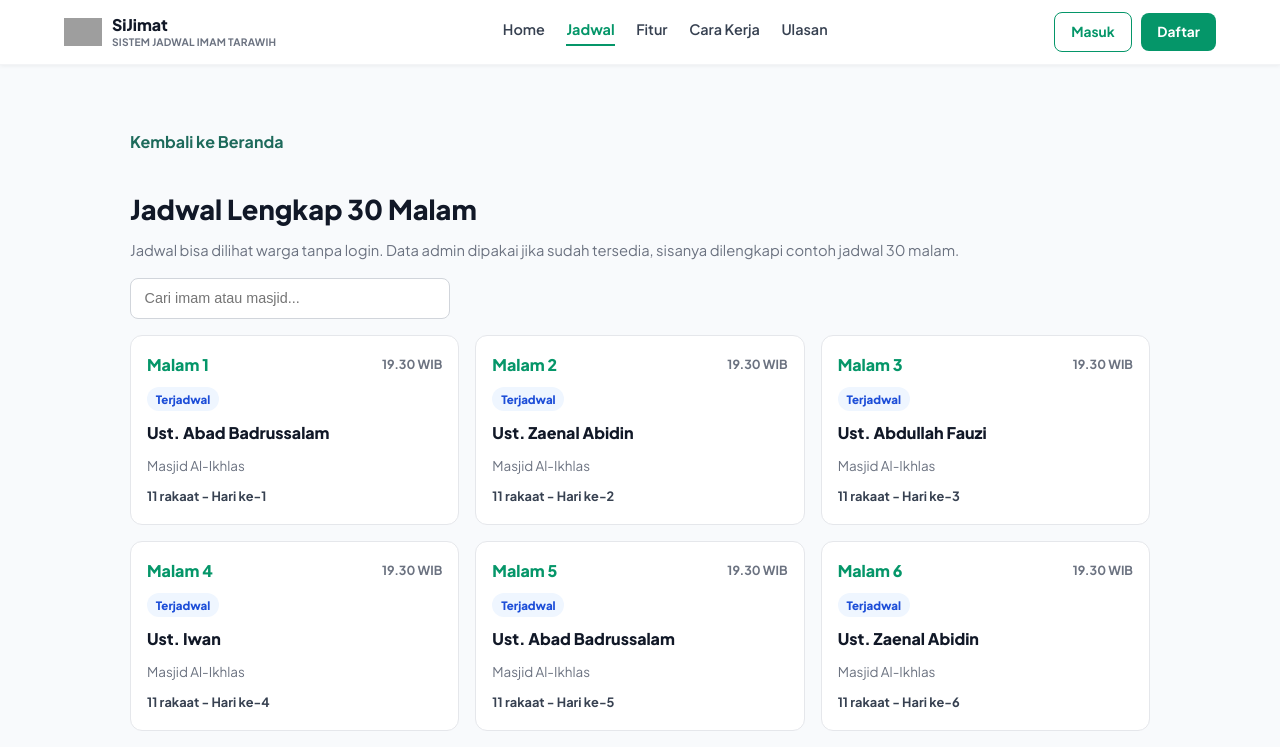
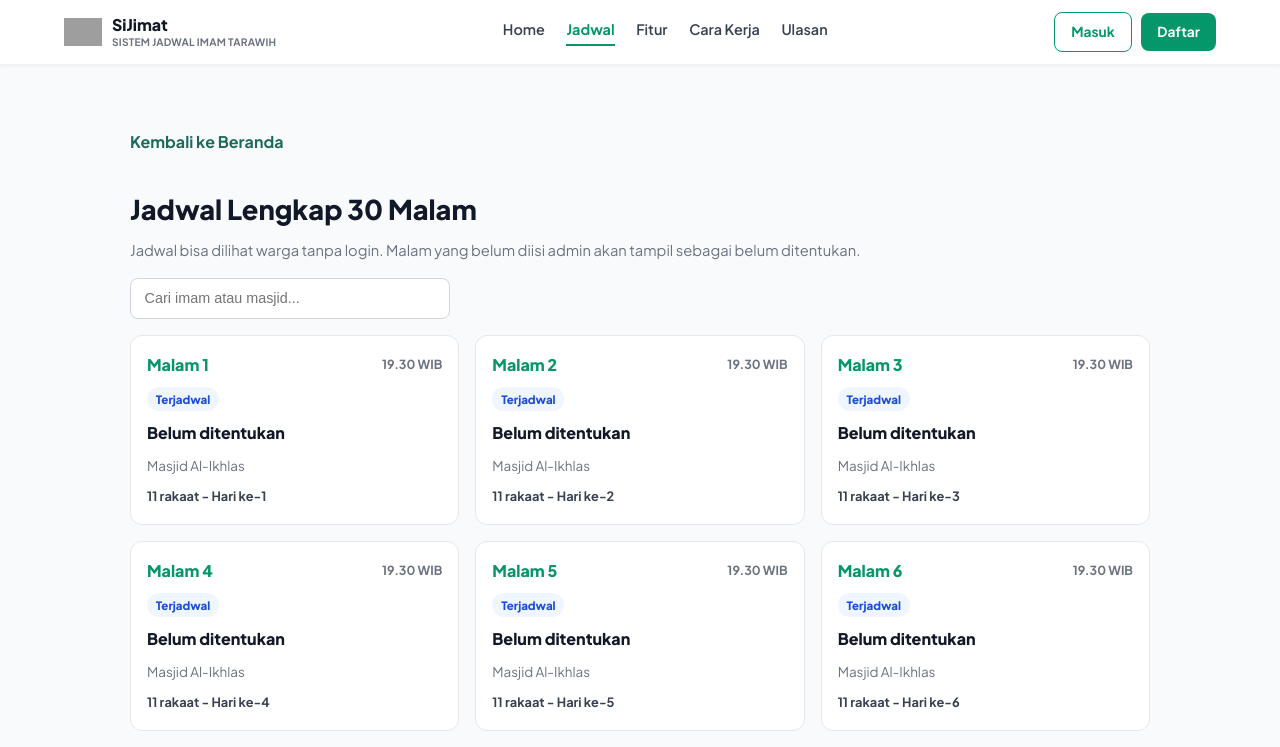
Before and after one commit to Raysitepu/sijimat, a Next.js app: page /jadwal in a window 1280 px wide. Shown: the top 747 px of the page. Built offline with nearby package versions, Linux system fonts and the light colour scheme; no server answers; the database is empty; grey boxes are pictures that could not be loaded.

Commit message:
Add files via upload

```diff
--- a/app/jadwal/page.js
+++ b/app/jadwal/page.js
@@ -13,17 +13,13 @@ const supabase = createClient(
 
 const masjidUtama = 'Masjid Al-Ikhlas'
 
-const sampleImams = [
-  { id: 'abad-badrussalam', imam: 'Ust. Abad Badrussalam', rakaat: 11, waktu: '19.30 WIB', nama_masjid: masjidUtama },
-  { id: 'zaenal-abidin', imam: 'Ust. Zaenal Abidin', rakaat: 11, waktu: '19.30 WIB', nama_masjid: masjidUtama },
-  { id: 'abdullah-fauzi', imam: 'Ust. Abdullah Fauzi', rakaat: 11, waktu: '19.30 WIB', nama_masjid: masjidUtama },
-  { id: 'iwan', imam: 'Ust. Iwan', rakaat: 11, waktu: '19.30 WIB', nama_masjid: masjidUtama },
-]
-
 const fallbackSchedules = Array.from({ length: 30 }, (_, index) => ({
-  ...sampleImams[index % sampleImams.length],
   id: `sample-${index + 1}`,
   malam: index + 1,
+  imam: 'Belum ditentukan',
+  rakaat: 11,
+  waktu: '19.30 WIB',
+  nama_masjid: masjidUtama,
   tanggal_label: `Hari ke-${index + 1}`,
   status: 'terjadwal',
 }))
@@ -72,7 +68,7 @@ export default async function JadwalPage() {
             <PublicSchedule
               schedules={publicSchedules}
               title="Jadwal Lengkap 30 Malam"
-              description="Jadwal bisa dilihat warga tanpa login. Data admin dipakai jika sudah tersedia, sisanya dilengkapi contoh jadwal 30 malam."
+              description="Jadwal bisa dilihat warga tanpa login. Malam yang belum diisi admin akan tampil sebagai belum ditentukan."
             />
           </div>
         </div>
```
